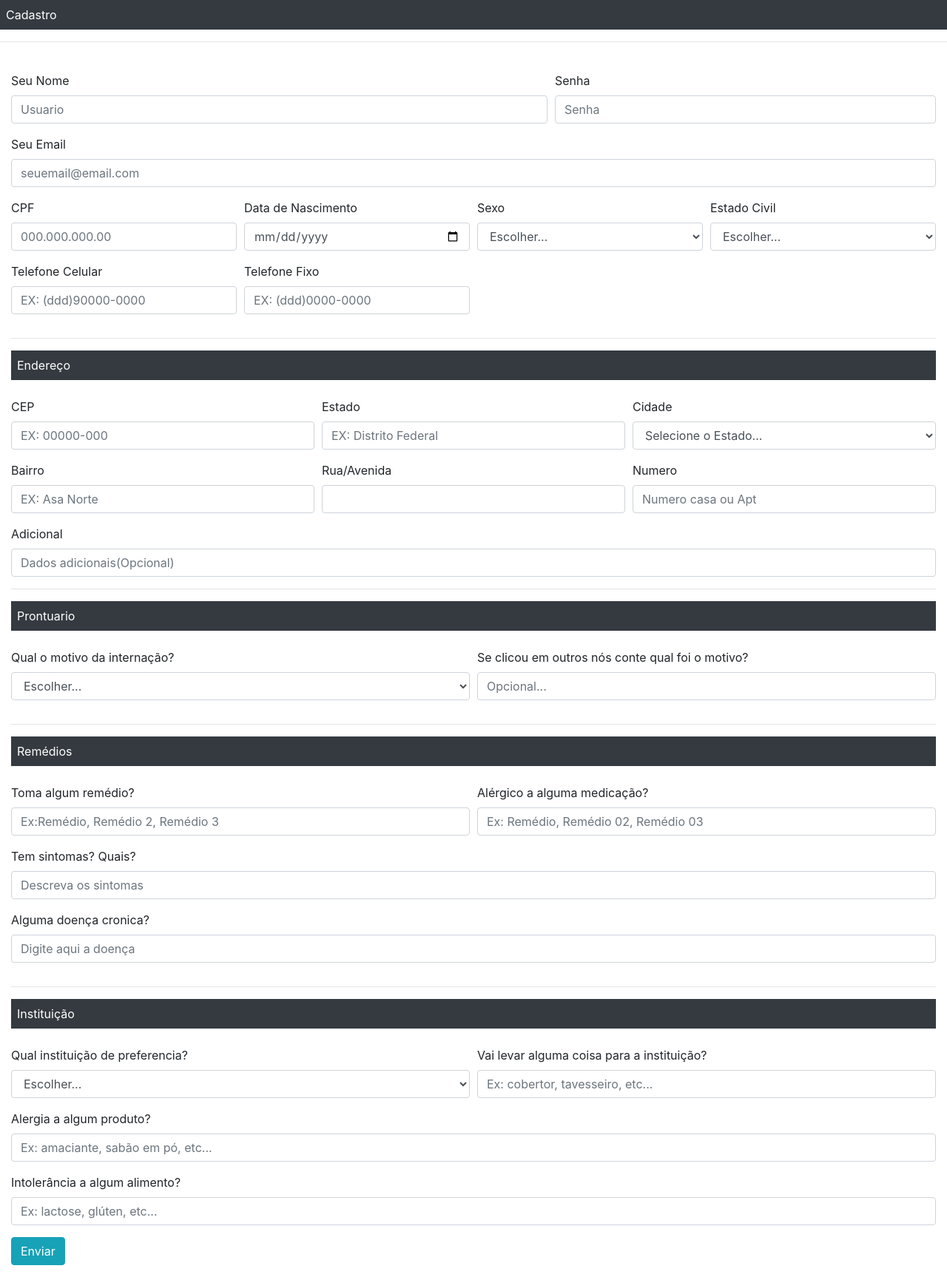
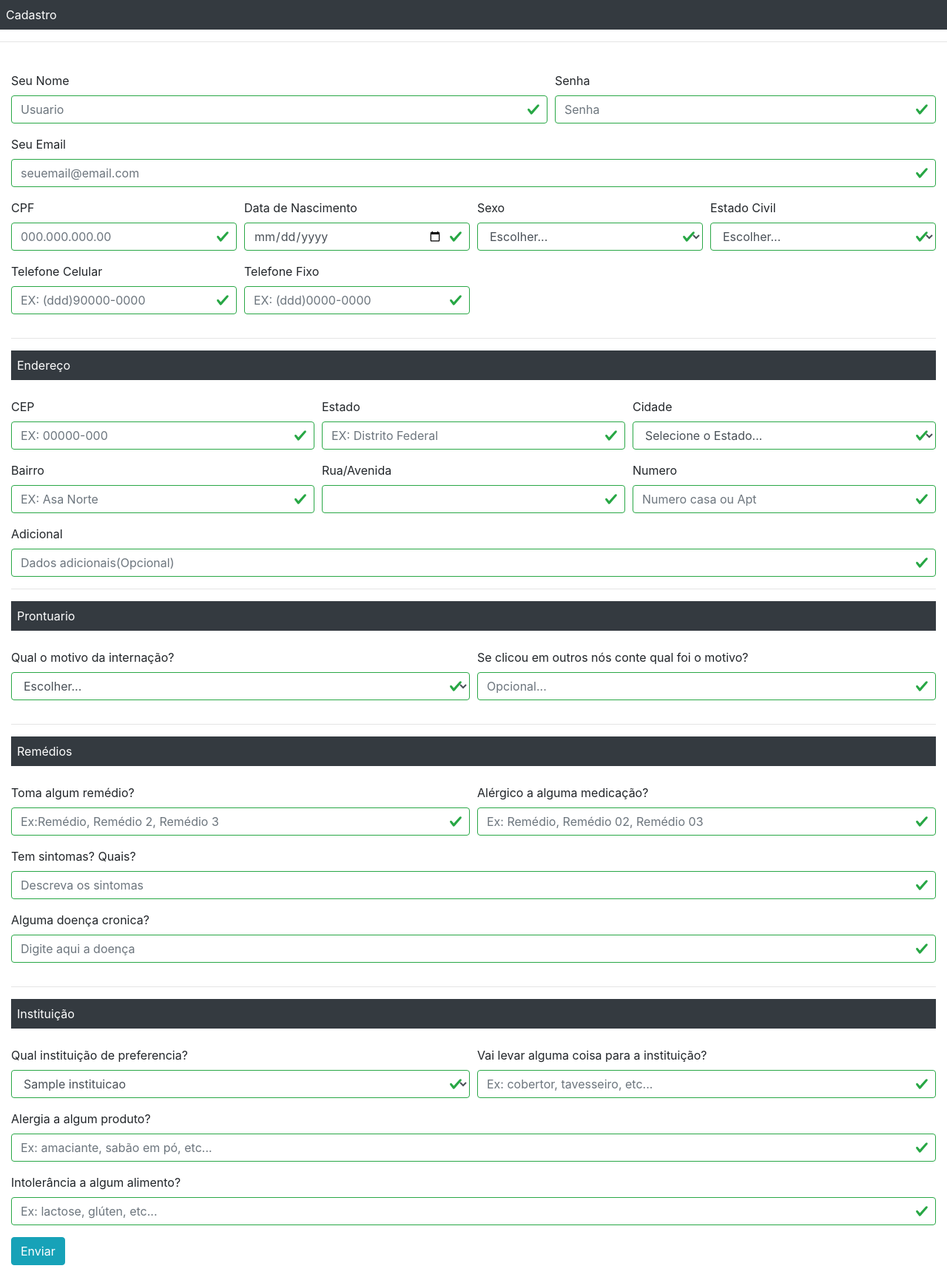
Before and after one commit to felipefrota/TCC_PHP, a PHP site: page /DataRegister/registerPeople.php in a window 1280 px wide. Shown: the whole page at 74% size. Run offline with PHP 8.4, Linux system fonts and the light colour scheme; tables that the repository leaves empty hold one stand-in row (values such as "Sample post"); some libraries are stand-ins or nearby versions.

Commit message:
add registro instituicao, maskaras nos campos, mostrar instituicoes cadastradas

```diff
--- a/DataRegister/registerPeople.php
+++ b/DataRegister/registerPeople.php
@@ -1,3 +1,16 @@
+<?php require_once("../conexao/conexao.php")?>
+
+
+<?php
+ $select = "SELECT instituicaoID, nome_Fantasia ";
+ $select .= "FROM cadastro_instituicao ";
+ $lista_cadastro_instituicao = mysqli_query($conecta, $select);
+
+ if(!$lista_cadastro_instituicao){
+     die("Erro no banco");
+ }
+
+?>
 <html>
 
 <head>
@@ -20,17 +33,17 @@
 
     <div class="container-fluid">
 
-        <form action="../cadastroUsuario.php" method="post">
+        <form class="was-validated" action="../cadastroUsuario.php" method="post">
 
             <div class="form-row">
                 <div class="form-group col-md-7">
                     <label for="usuario">Seu Nome</label>
-                    <input class="form-control" type="text" name="usuario" placeholder="Usuario">
+                    <input class="form-control" type="text" name="usuario" id="usuario"  placeholder="Usuario">
                 </div>
 
                 <div class="form-group col-md-5">
                     <label for="senha">Senha</label>
-                    <input class="form-control" type="password" name="senha" placeholder="Senha">
+                    <input class="form-control" type="password" name="senha" id="senha" placeholder="Senha">
                 </div>
 
             </div>
@@ -38,24 +51,24 @@
 
             <div class="form-group">
                 <label for="email">Seu Email</label>
-                <input class="form-control" type="email" name="email" placeholder="seuemail@email.com">
+                <input class="form-control" type="email" name="email" id="email" placeholder="seuemail@email.com">
             </div>
 
 
             <div class="form-row">
                 <div class="form-group col-md-3">
                     <label for="cpf">CPF</label>
-                    <input class="form-control" type="text" name="cpf" placeholder="000.000.000.00">
+                    <input class="form-control" type="text" name="cpf" id="cpf" placeholder="000.000.000.00">
                 </div>
 
                 <div class="form-group col-md-3">
                     <label for="dataNascimento">Data de Nascimento</label>
-                    <input class="form-control" name="dataNascimento" type="date">
+                    <input class="form-control" name="dataNascimento" id="dataNascimento"  type="date">
                 </div>
 
                 <div class="form-group col-md-3">
                     <label for="sexo">Sexo</label>
-                    <select name="sexo" class="form-control">
+                    <select name="sexo" id="sexo" class="form-control">
                         <option selected>Escolher...</option>
                         <option value="masc">Masculino</option>
                         <option value="fem">Feminino</option>
@@ -65,7 +78,7 @@
 
                 <div class="form-group col-md-3">
                     <label for="estadoCivil">Estado Civil</label>
-                    <select class="form-control" name="estadoCivil">
+                    <select class="form-control" name="estadoCivil" id="estadoCivil">
                         <option selected>Escolher...</option>
                         <option value="solt">Solteiro(a)</option>
                         <option value="casad">Casado(a)</option>
@@ -79,12 +92,12 @@
             <div class="form-row">
                 <div class="form-group col-md-3">
                     <label for="telefoneCelular">Telefone Celular</label>
-                    <input class="form-control" type="tel" name="telefoneCelular" placeholder="EX: (ddd)90000-0000">
+                    <input class="form-control" type="tel" name="telefoneCelular" id="telefoneCelular" placeholder="EX: (ddd)90000-0000">
                 </div>
 
                 <div class="form-group col-md-3">
                     <label for="telefoneFixo">Telefone Fixo</label>
-                    <input class="form-control" type="tel" name="telefoneFixo" placeholder="EX: (ddd)0000-0000">
+                    <input class="form-control" type="tel" name="telefoneFixo" id="telefoneFixo" placeholder="EX: (ddd)0000-0000">
                 </div>
             </div>
 
@@ -99,17 +112,17 @@
             <div class="form-row">
                 <div class="form-group col-md-4">
                     <label for="cep">CEP</label>
-                    <input class="form-control" type="text" name="cep" id="cep" placeholder="EX: 00000-000">
+                    <input class="form-control" type="text" name="cep" id="cep" id="cep" placeholder="EX: 00000-000">
                 </div>
 
                 <div class="form-group col-md-4">
                     <label for="estado">Estado</label>
-                    <input class="form-control" type="text" name="estado" placeholder="EX: Distrito Federal">
+                    <input class="form-control" type="text" name="estado" id="estado" placeholder="EX: Distrito Federal">
                 </div>
 
                 <div class="form-group col-md-4">
                     <label for="cidade">Cidade</label>
-                    <select class="form-control" name="cidade">
+                    <select class="form-control" name="cidade" id="cidade">
                         <option selected value="estado">Selecione o Estado...</option>
                         <option value="ac">Acre</option>
                         <option value="al">Alagoas</option>
@@ -146,24 +159,24 @@
             <div class="form-row">
                 <div class="form-group col-md-4">
                     <label for="bairro">Bairro</label>
-                    <input class="form-control" type="text" name="bairro" placeholder="EX: Asa Norte">
+                    <input class="form-control" type="text" name="bairro" id="bairro" placeholder="EX: Asa Norte">
                 </div>
 
                 <div class="form-group col-md-4">
                     <label for="rua_avenida">Rua/Avenida</label>
-                    <input class="form-control" type="text" name="rua_avenida">
+                    <input class="form-control" type="text" name="rua_avenida" id="rua_avenida">
                 </div>
 
                 <div class="form-group col-md-4">
                     <label for="numero">Numero</label>
-                    <input class="form-control" type="text" name="numero" placeholder="Numero casa ou Apt">
+                    <input class="form-control" type="number" name="numero" id="numero" placeholder="Numero casa ou Apt">
                 </div>
             </div>
 
 
             <div class="form-group">
                 <label for="adicional">Adicional</label>
-                <input class="form-control" type="text" name="adicional" placeholder="Dados adicionais(Opcional)">
+                <input class="form-control" type="text" name="adicional" id="adicional" placeholder="Dados adicionais(Opcional)">
             </div>
 
 
@@ -179,7 +192,7 @@
             <div class="form-row">
                 <div class="form-group col-md-6">
                     <label for="motivoInternacao">Qual o motivo da internação?</label>
-                    <select name="motivoInternacao" class="form-control">
+                    <select name="motivoInternacao" id="motivoInternacao" class="form-control">
                         <option selected>Escolher...</option>
                         <option value="drog">Drogas</option>
                         <option value="depre">Depressão</option>
@@ -190,7 +203,7 @@
 
                 <div class="form-group col-md-6">
                     <label for="motiv_Adicional">Se clicou em outros nós conte qual foi o motivo?</label>
-                    <input class="form-control" type="text" name="motiv_Adicional" placeholder="Opcional...">
+                    <input class="form-control" type="text" name="motiv_Adicional" id="motiv_Adicional" placeholder="Opcional...">
                 </div>
             </div>
             <!------------------------------------------------------------------------------------------------>
@@ -201,26 +214,26 @@
             <div class="form-row">
                 <div class="form-group col-md-6">
                     <label for="remed">Toma algum remédio?</label>
-                    <input class="form-control" type="text" name="remed" placeholder="Ex:Remédio, Remédio 2, Remédio 3">
+                    <input class="form-control" type="text" name="remed" id="remed" placeholder="Ex:Remédio, Remédio 2, Remédio 3">
                 </div>
 
                 <div class="form-group col-md-6">
                     <label for="alergRemedio">Alérgico a alguma medicação?</label>
-                    <input class="form-control" type="text" name="alergRemedio" placeholder="Ex: Remédio, Remédio 02, Remédio 03">
+                    <input class="form-control" type="text" name="alergRemedio" id="alergRemedio" placeholder="Ex: Remédio, Remédio 02, Remédio 03">
                 </div>
             </div>
 
 
             <div class="form-group">
                 <label for="sintom">Tem sintomas? Quais?</label>
-                <input class="form-control" type="text" name="sintom" placeholder="Descreva os sintomas">
+                <input class="form-control" type="text" name="sintom" id="sintom" placeholder="Descreva os sintomas">
             </div>
 
 
             <div class="form-row">
                 <div class="form-group col-md-12">
                     <label for="doenc_Cronic">Alguma doença cronica?</label>
-                    <input class="form-control" type="text" name="doenc_Cronic" placeholder="Digite aqui a doença">
+                    <input class="form-control" type="text" name="doenc_Cronic" id="doenc_Cronic" placeholder="Digite aqui a doença">
                 </div>
 
             </div>
@@ -233,22 +246,23 @@
             <div class="form-row">
                 <div class="form-group col-md-6">
                     <label for="instit">Qual instituição de preferencia?</label>
-                    <select name="instit" class="form-control">
-                        <option selected>Escolher...</option>
-                        <option value="inst1">Instituição 1</option>
-                        <option value="inst2">Instituição 2</option>
-                        <option value="inst3">Instituição 3</option>
-                        <option value="inst4">Instituição 4</option>
-                        <option value="inst5">Instituição 5</option>
-                        <option value="inst6">Instituição 6</option>
-                        <option value="inst7">Instituição 7</option>
+                    <select  name="instit" id="instit" class="form-control">
+                    <?php
+                            while($linha = mysqli_fetch_assoc($lista_cadastro_instituicao)) {
+                        ?>
+                            <option value="<?php echo $linha["nome_Fantasia"];  ?>">
+                                <?php echo utf8_encode($linha["nome_Fantasia"]);  ?>
+                            </option>
+                        <?php
+                            }
+                        ?>
 
                     </select>
                 </div>
 
                 <div class="form-group col-md-6">
                     <label for="levar_Inst">Vai levar alguma coisa para a instituição?</label>
-                    <input class="form-control" type="text" name="levar_Inst" placeholder="Ex: cobertor, tavesseiro, etc...">
+                    <input class="form-control" type="text" name="levar_Inst" id="levar_Inst" placeholder="Ex: cobertor, tavesseiro, etc...">
                 </div>
 
             </div>
@@ -257,14 +271,14 @@
             <div class="form-row">
                 <div class="form-group col-md-12">
                     <label for="obs_Inst">Alergia a algum produto?</label>
-                    <input class="form-control" type="text" name="obs_Inst" placeholder="Ex: amaciante, sabão em pó, etc...">
+                    <input class="form-control" type="text" name="obs_Inst" id="obs_Inst" placeholder="Ex: amaciante, sabão em pó, etc...">
                 </div>
             </div>
 
             <div class="form-row">
                 <div class="form-group col-md-12">
                     <label for="obs_Intolerancia">Intolerância a algum alimento?</label>
-                    <input class="form-control" type="text" name="obs_Intolerancia" placeholder="Ex: lactose, glúten, etc...">
+                    <input class="form-control" type="text" name="obs_Intolerancia" id="obs_Intolerancia" placeholder="Ex: lactose, glúten, etc...">
                 </div>
             </div>
 
--- a/Index/Index.php
+++ b/Index/Index.php
@@ -163,7 +163,7 @@
                                                 <a href="../DataRegister/registerPeople.php" class="btn btn-info" role="button" aria-pressed="true">Usuario</a>
                                                 </div>
                                                 <div class="form-group">
-                                                        <a href="../Institutions/Institions.php" class="btn btn-secondary" role="button" aria-pressed="true">Instituição</a>
+                                                        <a href="../DataRegister/registerInstitution.php" class="btn btn-secondary" role="button" aria-pressed="true">Instituição</a>
 
 
                                                 </div>
```
Also changed, not shown: DataRegister/fields.js (+45 -2 lines), DataRegister/registerInstitution.php (+25 -15 lines), cadastroInstituicao.php (added, +39 -0 lines), tcc.sql (+15 -11 lines), cadastroUsuario.php (line endings or trailing spaces).
